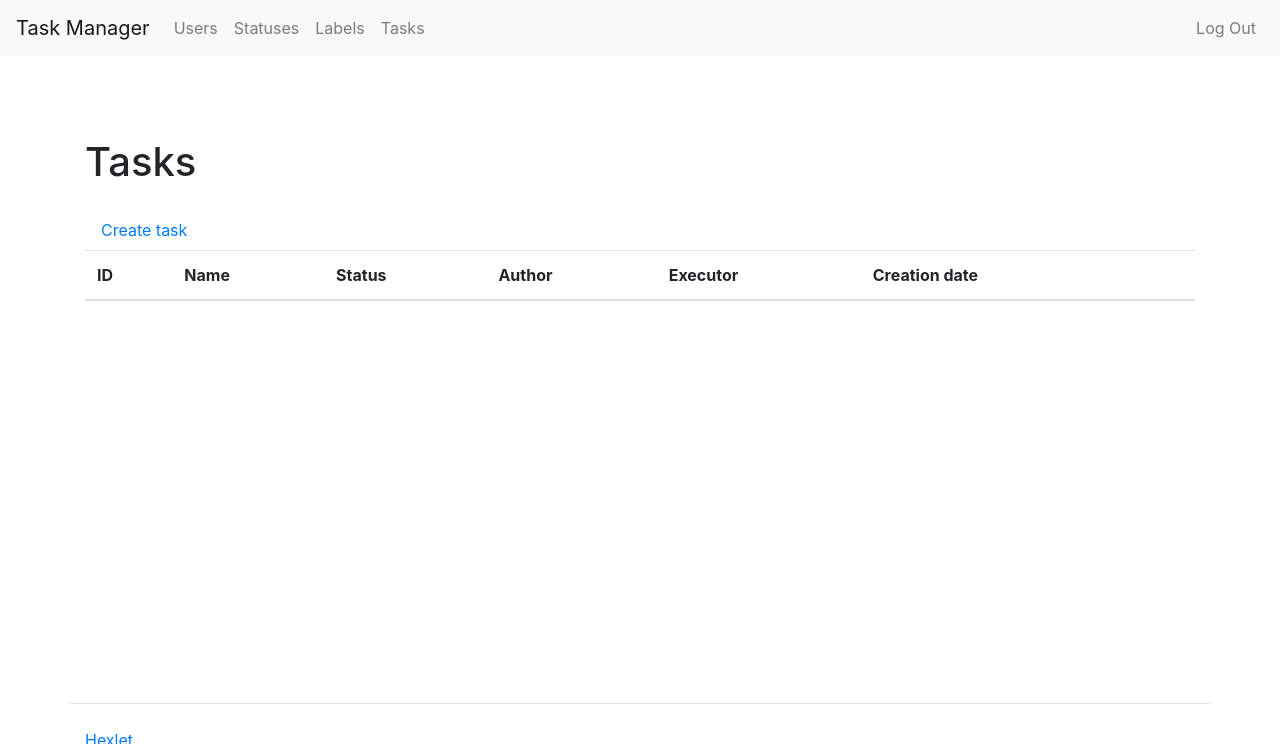
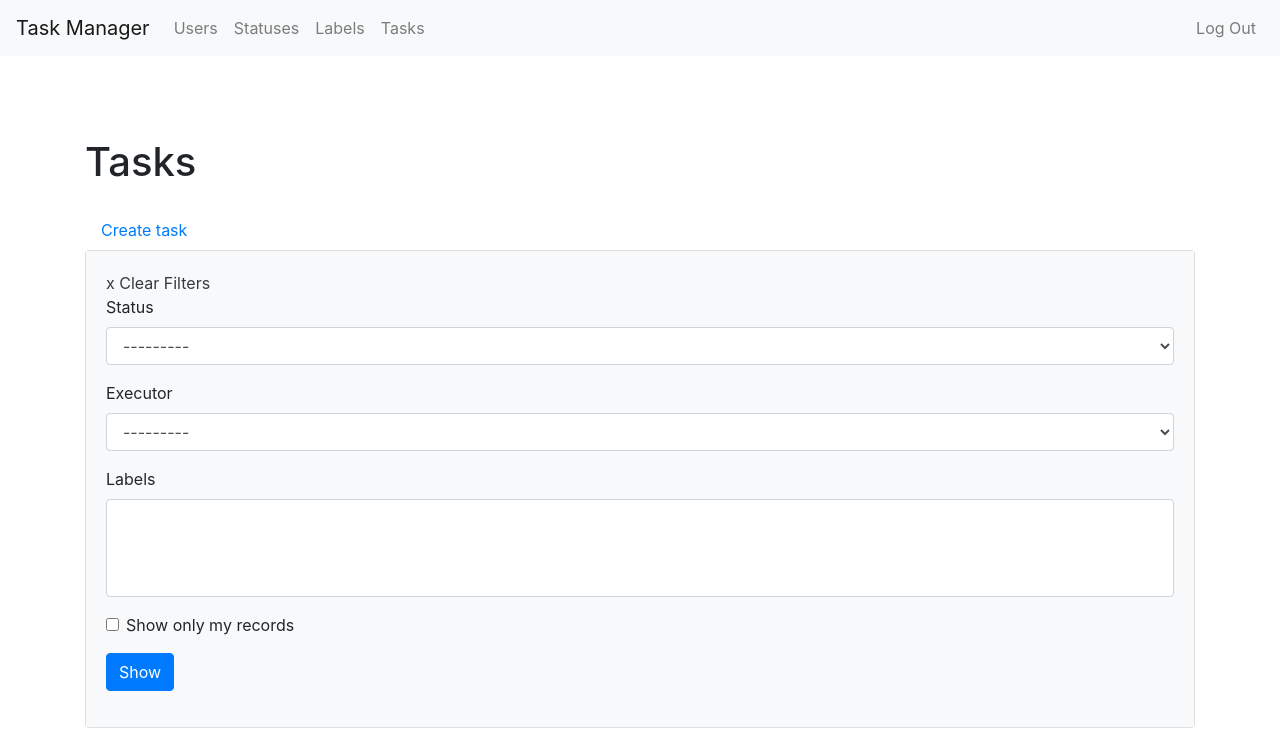
Before and after one commit to Vasiliii3/task_managerd, a Django app: page /tasks/ in a window 1280 px wide. Shown: the top 744 px of the page. Run offline with Django 4.2, Linux system fonts and the light colour scheme; the visitor is signed in with stand-in values (Sample User, id 1); data comes from the database, SQL or seed files in the repository; data that the repository does not hold is empty; some libraries are stand-ins or nearby versions.

Commit message:
add filter

```diff
--- a/pyproject.toml
+++ b/pyproject.toml
@@ -16,6 +16,7 @@ gunicorn = "^20.1.0"
 whitenoise = "^6.4.0"
 django-bootstrap4 = "^22.3"
 psycopg2-binary = "^2.9.5"
+django-filter = "^23.2"
 
 
 [tool.poetry.group.dev.dependencies]
--- a/task_manager/settings.py
+++ b/task_manager/settings.py
@@ -51,6 +51,7 @@ INSTALLED_APPS = [
     'django.contrib.messages',
     'django.contrib.staticfiles',
     'bootstrap4',
+    'django_filters',
     'task_manager',
     'task_manager.users.apps.UsersConfig',
     'task_manager.labels.apps.LabelsConfig',
--- /dev/null
+++ b/task_manager/tasks/filters.py
@@ -0,0 +1,21 @@
+import django_filters
+from django import forms
+
+from task_manager.tasks.models import Task
+from django.utils.translation import gettext_lazy as _
+
+
+class TaskFilter(django_filters.FilterSet):
+    is_author = django_filters.BooleanFilter(
+        field_name='author', label=_('Show only my records'),
+        method='filter_is_author', widget=forms.CheckboxInput,
+    )
+
+    class Meta:
+        model = Task
+        fields = ['status', 'executor', 'labels', 'is_author']
+
+    def filter_is_author(self, queryset, value):
+        if value:
+            return queryset.filter(author=self.request.user)
+        return queryset
--- a/task_manager/tasks/views.py
+++ b/task_manager/tasks/views.py
@@ -1,10 +1,12 @@
 from django.contrib.messages.views import SuccessMessageMixin
 from django.urls import reverse_lazy
 from django.views.generic import ListView, CreateView, UpdateView, DeleteView, DetailView
+from django_filters.views import FilterView
 from task_manager.tasks.models import Task
 from task_manager.tasks.forms import TaskForm
 from task_manager.mixins import CustomLoginRequiredMixin, EditOwnAccountRequiredMixin
 from django.utils.translation import gettext_lazy as _
+from task_manager.tasks.filters import TaskFilter
 
 
 class TaskMixins(SuccessMessageMixin, CustomLoginRequiredMixin, ):
@@ -12,10 +14,11 @@ class TaskMixins(SuccessMessageMixin, CustomLoginRequiredMixin, ):
     success_url = reverse_lazy('tasks_home')
 
 
-class TaskView(TaskMixins, ListView):
+class TaskView(TaskMixins, FilterView):
     template_name = 'tasks/tasks.html'
     context_object_name = 'tasks'
     ordering = ['id']
+    filterset_class = TaskFilter
     extra_context = {
         'Description': _('Tasks'),
     }
--- a/task_manager/templates/tasks/tasks.html
+++ b/task_manager/templates/tasks/tasks.html
@@ -6,6 +6,19 @@
 {% block content %}
     <h1 class="my-4">{{ Description }}</h1>
     <a class="nav-link" href="{%url 'tasks_creaate' %}">{% trans "Create task" %}</a>
+
+    <div class="card mb-3">
+        <div class="card-body bg-light">
+            <a class="text-dark text-sm mb-1" href="{% url 'tasks_home' %}">x {% trans "Clear Filters" %} </a>
+            <form class="form-horizontal center" method="get">
+                {% bootstrap_form filter.form layout='horizontal' %}
+                <div class="form-group">
+                    <input class="btn btn-primary" type="submit" value="{% trans "Show" %}">
+                </div>
+            </form>
+        </div>
+    </div>
+
     <table class="table table-striped">
         <thead>
             <tr>
```
Also changed, not shown: locale/ru/LC_MESSAGES/django.po, 1 other file.
